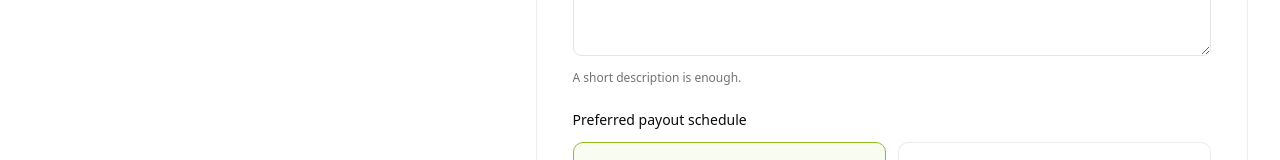
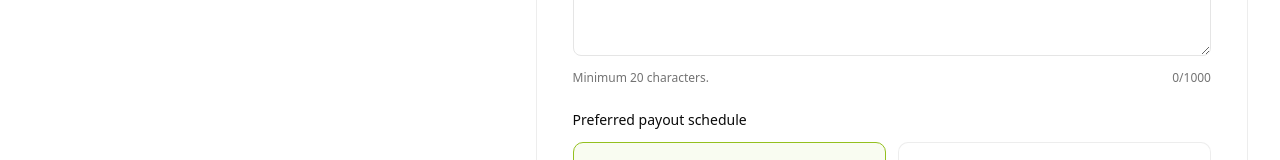
Before and after one commit to Cryptic-decode/crypticsolutions, a Next.js app: page /partners in a window 1280 px wide. Shown: the part 3401-3561 px from the top of the page. Built offline with nearby package versions, Linux system fonts and the light colour scheme; no server answers.

Commit message:
fix: improve partner form validation and email UX

```diff
--- a/app/api/partners/apply/route.ts
+++ b/app/api/partners/apply/route.ts
@@ -5,6 +5,8 @@ import { sendPartnerAdminNotification, sendPartnerApplicationReceipt } from "@/l
 import {
   isValidReferralCode,
   normalizeReferralCode,
+  PARTNER_AUDIENCE_DESCRIPTION_MAX_LENGTH,
+  PARTNER_AUDIENCE_DESCRIPTION_MIN_LENGTH,
   PARTNER_COMMISSION_PERCENT,
   PARTNER_TYPES,
   partnerTypeLabels,
@@ -34,7 +36,10 @@ export async function POST(request: NextRequest) {
     const email = text(body.email, 160).toLowerCase();
     const phone = text(body.phone, 40);
     const website = text(body.website, 240);
-    const audienceDescription = text(body.audienceDescription, 1_000);
+    const audienceDescription = text(
+      body.audienceDescription,
+      PARTNER_AUDIENCE_DESCRIPTION_MAX_LENGTH,
+    );
     const payoutSchedule = text(body.payoutSchedule, 20);
     const requestedReferralCode = normalizeReferralCode(text(body.referralCode, 20));
     const acceptedTerms = body.acceptedTerms === true;
@@ -58,8 +63,11 @@ export async function POST(request: NextRequest) {
     if (phone.length < 7) {
       return NextResponse.json({ error: "Enter a valid phone or WhatsApp number." }, { status: 400 });
     }
-    if (audienceDescription.length < 20) {
-      return NextResponse.json({ error: "Tell us briefly how you reach IELTS candidates." }, { status: 400 });
+    if (audienceDescription.length < PARTNER_AUDIENCE_DESCRIPTION_MIN_LENGTH) {
+      return NextResponse.json(
+        { error: `Enter at least ${PARTNER_AUDIENCE_DESCRIPTION_MIN_LENGTH} characters describing how you reach IELTS candidates.` },
+        { status: 400 },
+      );
     }
     if (!PAYOUT_SCHEDULES.includes(payoutSchedule as (typeof PAYOUT_SCHEDULES)[number])) {
       return NextResponse.json({ error: "Choose a valid payout schedule." }, { status: 400 });
--- a/components/partners/partner-application-form.tsx
+++ b/components/partners/partner-application-form.tsx
@@ -9,6 +9,8 @@ import { Label } from "@/components/ui/label";
 import {
   createReferralCodeSuggestions,
   normalizeReferralCode,
+  PARTNER_AUDIENCE_DESCRIPTION_MAX_LENGTH,
+  PARTNER_AUDIENCE_DESCRIPTION_MIN_LENGTH,
   partnerTypeLabels,
   payoutScheduleLabels,
 } from "@/lib/partner-program";
@@ -40,6 +42,11 @@ export function PartnerApplicationForm() {
   const selectedPartnerType = form.partnerType as keyof typeof partnerTypeLabels;
   const selectedPartnerTypeLabel = partnerTypeLabels[selectedPartnerType];
   const requiresEntityName = selectedPartnerType !== "individual";
+  const audienceDescriptionLength = form.audienceDescription.length;
+  const audienceCharactersRemaining = Math.max(
+    PARTNER_AUDIENCE_DESCRIPTION_MIN_LENGTH - audienceDescriptionLength,
+    0,
+  );
   const suggestions = useMemo(
     () => createReferralCodeSuggestions(suggestionSource),
     [suggestionSource],
@@ -98,7 +105,11 @@ export function PartnerApplicationForm() {
   }
 
   return (
-    <form onSubmit={handleSubmit} className="space-y-6">
+    <form onSubmit={handleSubmit} aria-busy={submitting}>
+      <fieldset
+        disabled={submitting}
+        className="min-w-0 space-y-6 border-0 p-0 transition-opacity disabled:cursor-wait disabled:opacity-65"
+      >
       <div className="grid gap-5 sm:grid-cols-2">
         <div>
           <Label htmlFor="partnerType">Applying as</Label>
@@ -193,11 +204,28 @@ export function PartnerApplicationForm() {
           onChange={(event) => update("audienceDescription", event.target.value)}
           placeholder="Tell us about your students, community, clients, or audience."
           rows={5}
-          maxLength={1_000}
+          minLength={PARTNER_AUDIENCE_DESCRIPTION_MIN_LENGTH}
+          maxLength={PARTNER_AUDIENCE_DESCRIPTION_MAX_LENGTH}
+          aria-describedby="audienceDescriptionHelp"
+          aria-invalid={audienceDescriptionLength > 0 && audienceCharactersRemaining > 0}
           className={fieldClassName}
           required
         />
-        <p className="mt-2 text-xs text-muted-foreground">A short description is enough.</p>
+        <div
+          id="audienceDescriptionHelp"
+          className="mt-2 flex flex-wrap items-center justify-between gap-2 text-xs"
+        >
+          <p className={audienceDescriptionLength > 0 && audienceCharactersRemaining > 0 ? "text-destructive" : "text-muted-foreground"}>
+            {audienceCharactersRemaining > 0
+              ? audienceDescriptionLength > 0
+                ? `${audienceCharactersRemaining} more character${audienceCharactersRemaining === 1 ? "" : "s"} needed.`
+                : `Minimum ${PARTNER_AUDIENCE_DESCRIPTION_MIN_LENGTH} characters.`
+              : "Description length looks good."}
+          </p>
+          <p className="text-muted-foreground">
+            {audienceDescriptionLength}/{PARTNER_AUDIENCE_DESCRIPTION_MAX_LENGTH}
+          </p>
+        </div>
       </div>
 
       <fieldset>
@@ -287,6 +315,7 @@ export function PartnerApplicationForm() {
       <Button type="submit" size="lg" className="h-12 w-full sm:w-auto" disabled={submitting}>
         {submitting ? <><Loader2 className="animate-spin" /> Submitting application</> : "Submit application"}
       </Button>
+      </fieldset>
     </form>
   );
 }
--- a/lib/branded-email.ts
+++ b/lib/branded-email.ts
@@ -14,6 +14,7 @@ const LOGO_URL = "https://www.crypticsolutionsltd.com/cryptic-assets/fullLogoWhi
 interface EmailDetail {
   label: string;
   value: string;
+  href?: string;
 }
 
 interface EmailAction {
@@ -58,7 +59,13 @@ export function renderBrandedEmail({
     .join("");
   const detailMarkup = details.length
     ? `<table role="presentation" width="100%" cellpadding="0" cellspacing="0" style="margin:8px 0 24px;border-collapse:separate;border-spacing:0 8px;">${details
-        .map(({ label, value }) => `<tr><td style="padding:14px 16px;background:${BRAND.surface};border:1px solid ${BRAND.border};border-radius:10px;"><div style="margin:0 0 4px;color:${BRAND.muted};font-size:12px;font-weight:700;letter-spacing:.08em;text-transform:uppercase;">${escapeHtml(label)}</div><div style="color:${BRAND.navy};font-size:16px;font-weight:700;line-height:1.45;word-break:break-word;">${escapeHtml(value)}</div></td></tr>`)
+        .map(({ label, value, href }) => {
+          const detailValue = href
+            ? `<a href="${escapeHtml(href)}" style="color:${BRAND.navy};text-decoration:underline;text-decoration-color:${BRAND.green};text-underline-offset:3px;">${escapeHtml(value)}</a>`
+            : escapeHtml(value);
+
+          return `<tr><td style="padding:14px 16px;background:${BRAND.surface};border:1px solid ${BRAND.border};border-radius:10px;"><div style="margin:0 0 4px;color:${BRAND.muted};font-size:12px;font-weight:700;letter-spacing:.08em;text-transform:uppercase;">${escapeHtml(label)}</div><div style="color:${BRAND.navy};font-size:16px;font-weight:700;line-height:1.45;word-break:break-word;">${detailValue}</div></td></tr>`;
+        })
         .join("")}</table>`
     : "";
   const calloutMarkup = callout
@@ -104,7 +111,7 @@ export function renderBrandedEmail({
             <tr>
               <td style="padding:24px 28px;background:${BRAND.navy};">
                 <p style="margin:0;color:#FFFFFF;font-size:14px;font-weight:700;">Cryptic Solutions</p>
-                <p style="margin:6px 0 0;color:#CAD0DF;font-size:13px;line-height:1.5;">Practical digital products for learning and work.</p>
+                <p style="margin:6px 0 0;font-size:13px;line-height:1.5;"><a href="https://www.crypticsolutionsltd.com" style="color:#CAD0DF;text-decoration:none;">crypticsolutionsltd.com</a></p>
                 ${disclaimerMarkup}
               </td>
             </tr>
--- a/lib/partner-emails.ts
+++ b/lib/partner-emails.ts
@@ -80,10 +80,11 @@ export function sendPartnerReviewEmail({
           paragraphs: ["Your application has been approved. You can now share your unique referral link with your audience."],
           details: [
             { label: "Referral code", value: application.requested_referral_code },
+            { label: "Referral link", value: referralLink, href: referralLink },
             { label: "Status", value: "Active" },
           ],
-          callout: "Purchases completed through your referral link will be attributed to your partner account.",
-          action: { label: "Open your referral link", href: referralLink },
+          callout: "Copy and share your referral link with your audience. Purchases completed through it will be attributed to your partner account.",
+          action: { label: "View referral page", href: referralLink },
         })
       : renderBrandedEmail({
           preview: "An update on your Cryptic Partner Programme application.",
--- a/lib/partner-program.ts
+++ b/lib/partner-program.ts
@@ -67,3 +67,5 @@ export function buildPartnerReferralUrl(referralCode: string, baseUrl: string) {
   url.searchParams.set(PARTNER_REFERRAL_QUERY_PARAM, normalizedCode);
   return url.toString();
 }
+export const PARTNER_AUDIENCE_DESCRIPTION_MIN_LENGTH = 20;
+export const PARTNER_AUDIENCE_DESCRIPTION_MAX_LENGTH = 1_000;
```
